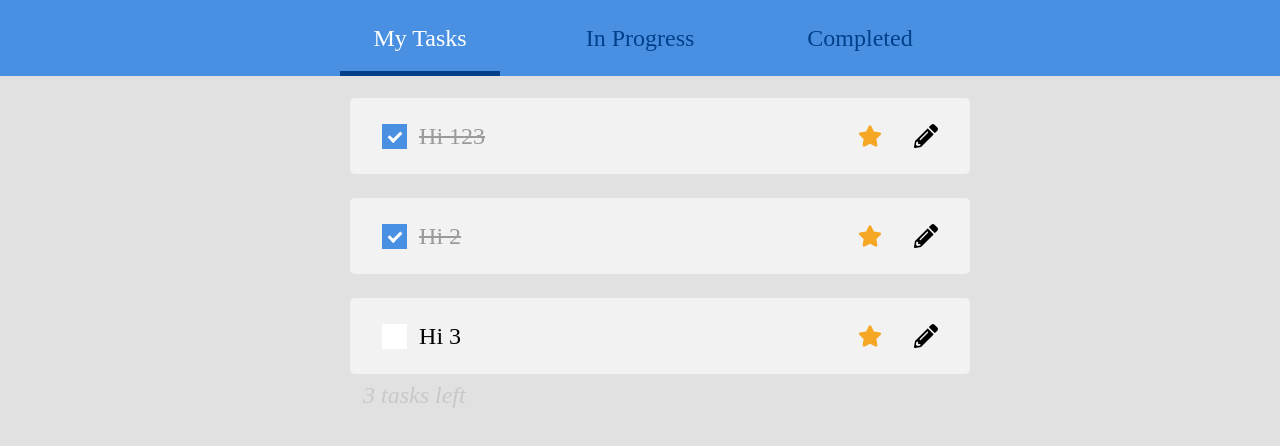
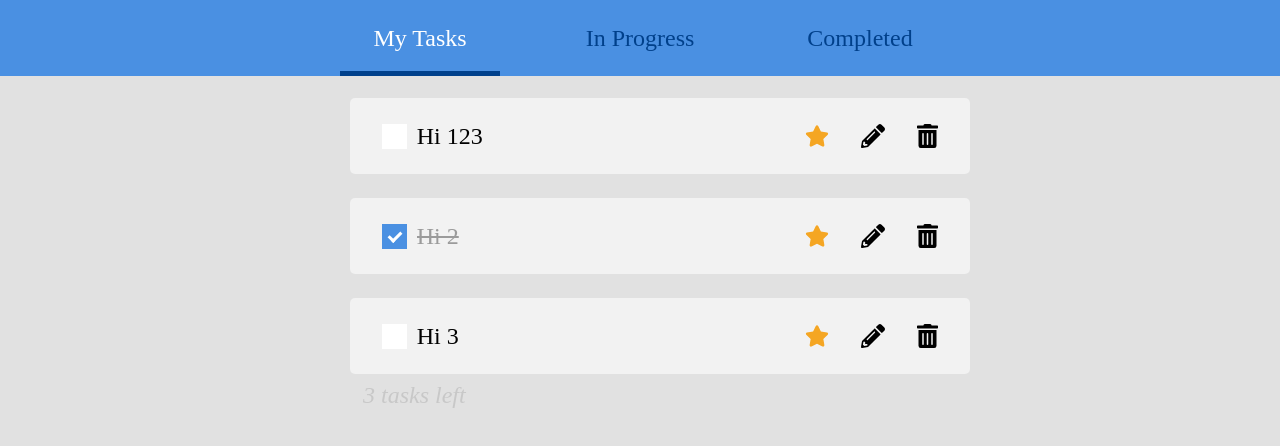
Before and after one commit to ro1963855/todolist-pwa, a Vue app: page / in a window 1280 px wide. Shown: the top 446 px of the page. Built offline with nearby package versions, Linux system fonts and the light colour scheme; data requests are answered from the project's data file.

Commit message:
add delete task feature

```diff
--- a/db.json
+++ b/db.json
@@ -4,9 +4,9 @@
       "id": "1586853192326",
       "title": "Hi 123",
       "description": "I'm 1",
-      "isFinished": true,
+      "isFinished": false,
       "isFavorite": true,
-      "updateTime": 1586854647052
+      "updateTime": 1586856142353
     },
     {
       "id": "1586853184946",
--- a/src/App.vue
+++ b/src/App.vue
@@ -12,6 +12,7 @@
           :isFinished="task.isFinished"
           :isFavorite="task.isFavorite"
           @update:attribute="changeTaskAttribute"
+          @delete:task="deleteTask"
         />
       </ul>
       <div v-if="!isLoading" class="task_counter">{{ taskCount }}</div>
@@ -86,6 +87,11 @@ export default class App extends Vue {
       },
     );
   }
+
+  private deleteTask(id: string) {
+    this.tasks = this.tasks.filter((task) => task.id !== id);
+    axios.delete(`http://localhost:3000/tasks/${id}`);
+  }
 }
 </script>
 
--- a/src/components/Header.vue
+++ b/src/components/Header.vue
@@ -6,7 +6,7 @@
         :class="{'tl-header__tabs__item--active': currentTab === tab}"
         v-for="tab in tabs"
         :key="`header_${tab}`"
-        @click="test(tab)"
+        @click="changeTab(tab)"
       >{{ tab }}</li>
     </ul>
   </nav>
@@ -21,7 +21,7 @@ export default class Header extends Vue {
 
   @Prop() private currentTab!: string;
 
-  public test(tab: string): void {
+  public changeTab(tab: string): void {
     this.$emit('update:currentTab', tab);
   }
 }
--- a/src/components/Task.vue
+++ b/src/components/Task.vue
@@ -11,22 +11,27 @@
       >
       <font-awesome-icon
         v-if="!isFavorite"
-        class="tl-task__header__favorite"
+        class="tl-task__header__icon tl-task__header__favorite"
         :icon="['far', 'star']"
         @click="changeFavorite(true)"
       />
       <font-awesome-icon
         v-else
-        class="tl-task__header__favorite"
+        class="tl-task__header__icon tl-task__header__favorite"
         :class="{'tl-task__header__favorite--active': isFavorite}"
         icon="star"
         @click="changeFavorite(false)"
       />
       <font-awesome-icon
-        class="tl-task__header__edit"
+        class="tl-task__header__icon tl-task__header__edit"
         :class="{'tl-task__header__edit--active': isEdit}"
         icon="pencil-alt"
         @click="isEdit = !isEdit"
+      />
+      <font-awesome-icon
+        class="tl-task__header__icon"
+        icon="trash-alt"
+        @click="delte"
       />
     </div>
     <div class="tl-task__content">
@@ -103,6 +108,12 @@ export default class Task extends Vue {
     this.isEdit = false;
     this.$emit('update:attribute', this.id, 'description', this.$refs.textarea.value);
   }
+
+  private delte() {
+    if (confirm('Are you sure?')) {
+      this.$emit('delete:task', this.id);
+    }
+  }
 }
 </script>
 
@@ -147,15 +158,17 @@ export default class Task extends Vue {
         }
       }
 
-      &__favorite, &__edit {
+      &__icon {
         height: 24px;
         width: 24px;
         cursor: pointer;
+        & + & {
+          margin-left: 32px;
+        }
       }
 
       &__favorite {
         margin-left: auto;
-        margin-right: 32px;
         &--active {
           color: #F5A623;
         }
--- a/src/main.ts
+++ b/src/main.ts
@@ -1,17 +1,18 @@
 import { FontAwesomeIcon } from '@fortawesome/vue-fontawesome';
 import { library } from '@fortawesome/fontawesome-svg-core';
-import { faStar as farStar, faCommentDots } from '@fortawesome/free-regular-svg-icons';
+import { faStar as farStar, faCommentDots as farCommentDots } from '@fortawesome/free-regular-svg-icons';
 import {
   faStar,
   faPencilAlt,
   faTimes,
   faPlus,
+  faTrashAlt,
 } from '@fortawesome/free-solid-svg-icons';
 import Vue from 'vue';
 import App from './App.vue';
 import store from './store';
 
-library.add(faStar, faPencilAlt, faCommentDots, faTimes, faPlus, farStar);
+library.add(farStar, farCommentDots, faStar, faPencilAlt, faTimes, faPlus, faTrashAlt);
 Vue.component('font-awesome-icon', FontAwesomeIcon);
 
 Vue.config.productionTip = false;
```
Also changed, not shown: .eslintrc.js.
